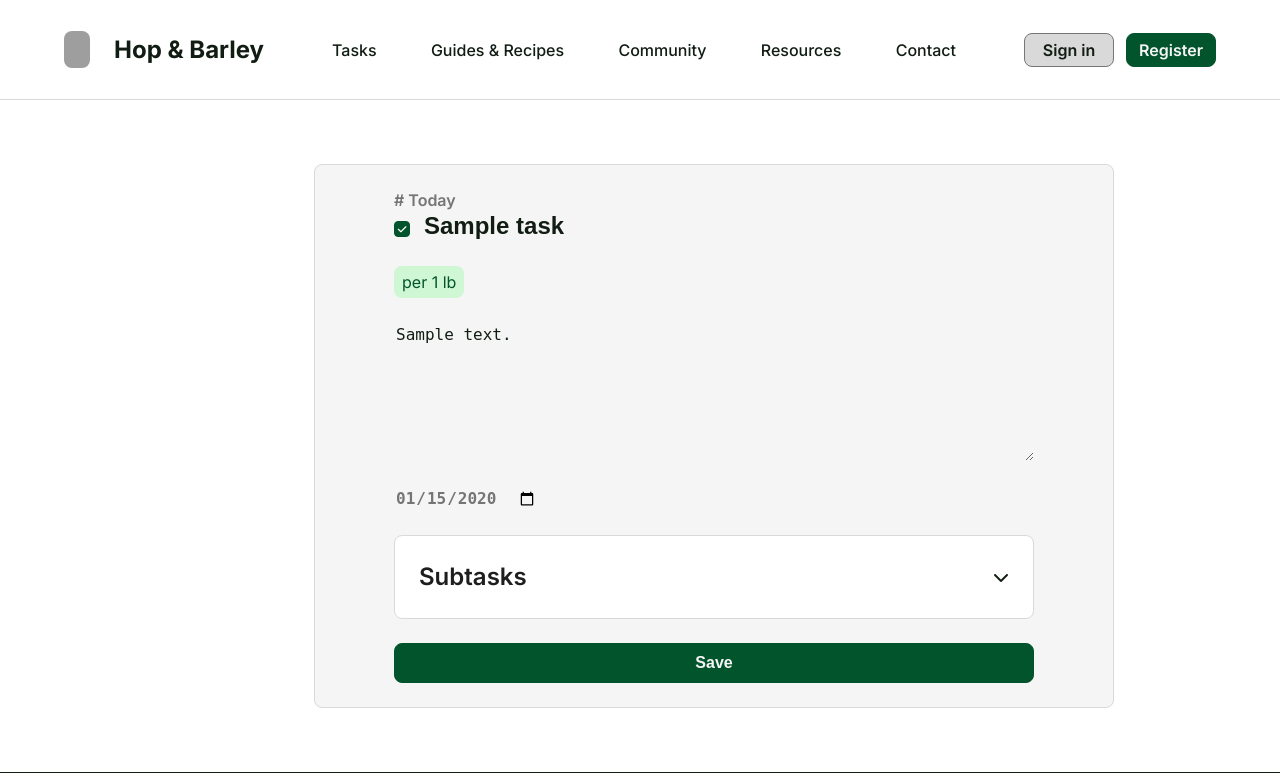
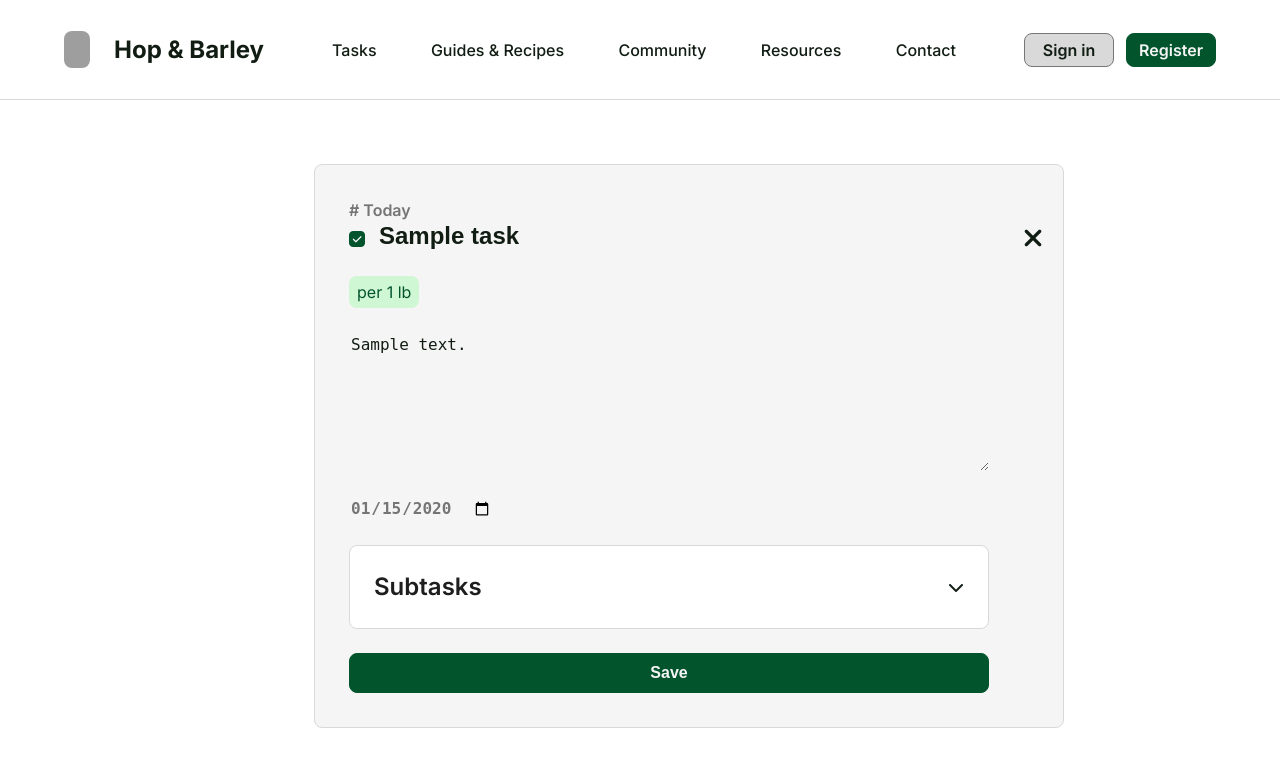
Before and after one commit to lorna88/HopSolutions, a Django app: a page that uses tasks/templates/tasks/task-details.html in a window 1280 px wide. Shown: the top 773 px of the page. Run offline with Django 5.2, Linux system fonts and the light colour scheme; tables that the repository leaves empty hold one stand-in row (values such as "Sample post"); grey boxes are pictures that could not be loaded.

Commit message:
Task deleting

```diff
--- a/static/css/main.css
+++ b/static/css/main.css
@@ -1067,16 +1067,23 @@ body.user-logged-in .header__user-actions {
 }
 
 .review-card {
-    padding: 24px;
     background-color: var(--background-default);
-    border: 1px solid var(--border-default);
-    border-radius: 8px;
-    display: flex;
-    flex-direction: column;
-    align-items: center;
+    display: flex;
+    border: 1px solid var(--border-default);
+    border-radius: 8px;
+    width: 750px;
+    margin-left: 250px;
+}
+
+.task-info {
+    padding: 34px;
+    display: flex;
+    flex-direction: column;
     gap: 24px;
-    width: 800px;
-    margin-left: 250px;
+}
+
+.task-delete {
+    padding-top: 60px;
 }
 
 .review-rating {
--- a/tasks/templates/tasks/task-details.html
+++ b/tasks/templates/tasks/task-details.html
@@ -7,8 +7,9 @@
 <main class="page-product">
   <div class="container">
     <div class="review-card">
-    <form id="task-form" method="post">
-      {% csrf_token %}
+      <div class="task-info">
+        <form id="task-form" method="post">
+        {% csrf_token %}
 
     <!-- Task Category Section -->
     <section class="product-details-section">
@@ -56,8 +57,15 @@
     <div class="ButtonGroup">
       <button type="submit" class="button button--primary">Save</button>
     </div>
-    </form>
+      </form>
+    </div>
 
+    <div class="task-delete">
+      <form action="{% url 'tasks:task-delete' task.slug %}" method="post">
+        {% csrf_token %}
+        <button type="submit" class="quantity-btn-cart"><i class="fa-solid fa-times fa-2x"></i></button>
+      </form>
+    </div>
     </div>
   </div>
 </main>
--- a/tasks/urls.py
+++ b/tasks/urls.py
@@ -1,7 +1,7 @@
 from django.urls import path
 
 from .views import TaskDetailView, TaskListView, TaskCreateView, CategoryCreateView, TaskCompleteView, \
-    CategoryDeleteView
+    CategoryDeleteView, TaskDeleteView
 
 app_name = 'tasks'
 
@@ -10,6 +10,7 @@ urlpatterns = [
     path('tasks/', TaskCreateView.as_view(), name='task-create'),
     path('tasks/<slug:slug>/', TaskDetailView.as_view(), name='task-detail'),
     path('tasks/<slug:slug>/complete', TaskCompleteView.as_view(), name='task-complete'),
+    path('tasks/<slug:slug>/delete', TaskDeleteView.as_view(), name='task-delete'),
     path('categories/', CategoryCreateView.as_view(), name='category-create'),
     path('categories/<slug:slug>/', CategoryDeleteView.as_view(), name='category-delete'),
 ]
--- a/tasks/views.py
+++ b/tasks/views.py
@@ -79,6 +79,13 @@ class TaskCreateView(View):
         task.save()
         return redirect('tasks:home')
 
+
+class TaskDeleteView(DeleteView):
+    model = Task
+    slug_field = 'slug'
+    success_url = reverse_lazy("tasks:home")
+
+
 class CategoryCreateView(CreateView):
     model = Category
     form_class = CategoryCreateForm
```
